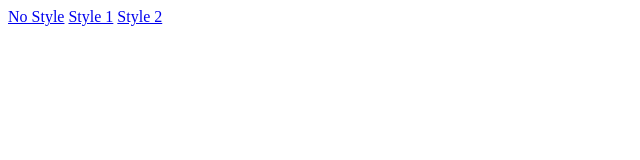
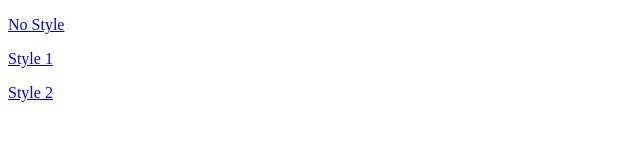
Before and after one commit to Timothy0802/22300066-assign02, a plain HTML site: page index.html in a window 1280 px wide. Shown: the whole page, without its empty margins (0-640 px from the left). Drawn offline with Linux system fonts and the light colour scheme.

Commit message:
update index.html

```diff
--- a/index.html
+++ b/index.html
@@ -6,8 +6,8 @@
     <title>Document</title>
 </head>
 <body>
-    <a href="https://22300066-assign02.vercel.app/nostyle.html">No Style</a>
-    <a href="https://22300066-assign02.vercel.app/style1.html">Style 1</a>
-    <a href="https://22300066-assign02.vercel.app/style2.html">Style 2</a>
+    <p><a href="https://22300066-assign02.vercel.app/nostyle.html">No Style</a></p>
+    <p><a href="https://22300066-assign02.vercel.app/style1.html">Style 1</a></p>
+    <p><a href="https://22300066-assign02.vercel.app/style2.html">Style 2</a></p>
 </body>
 </html>
```
